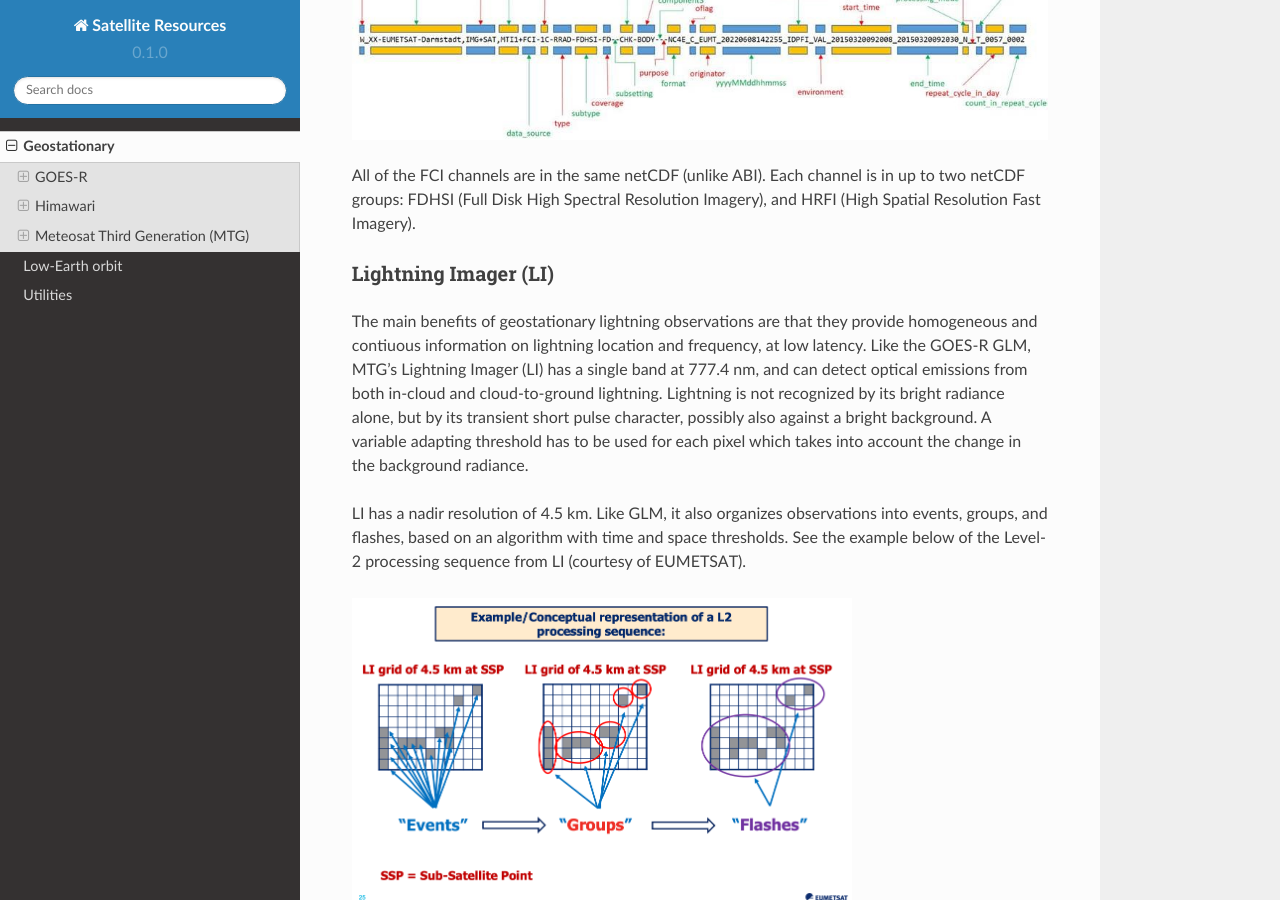
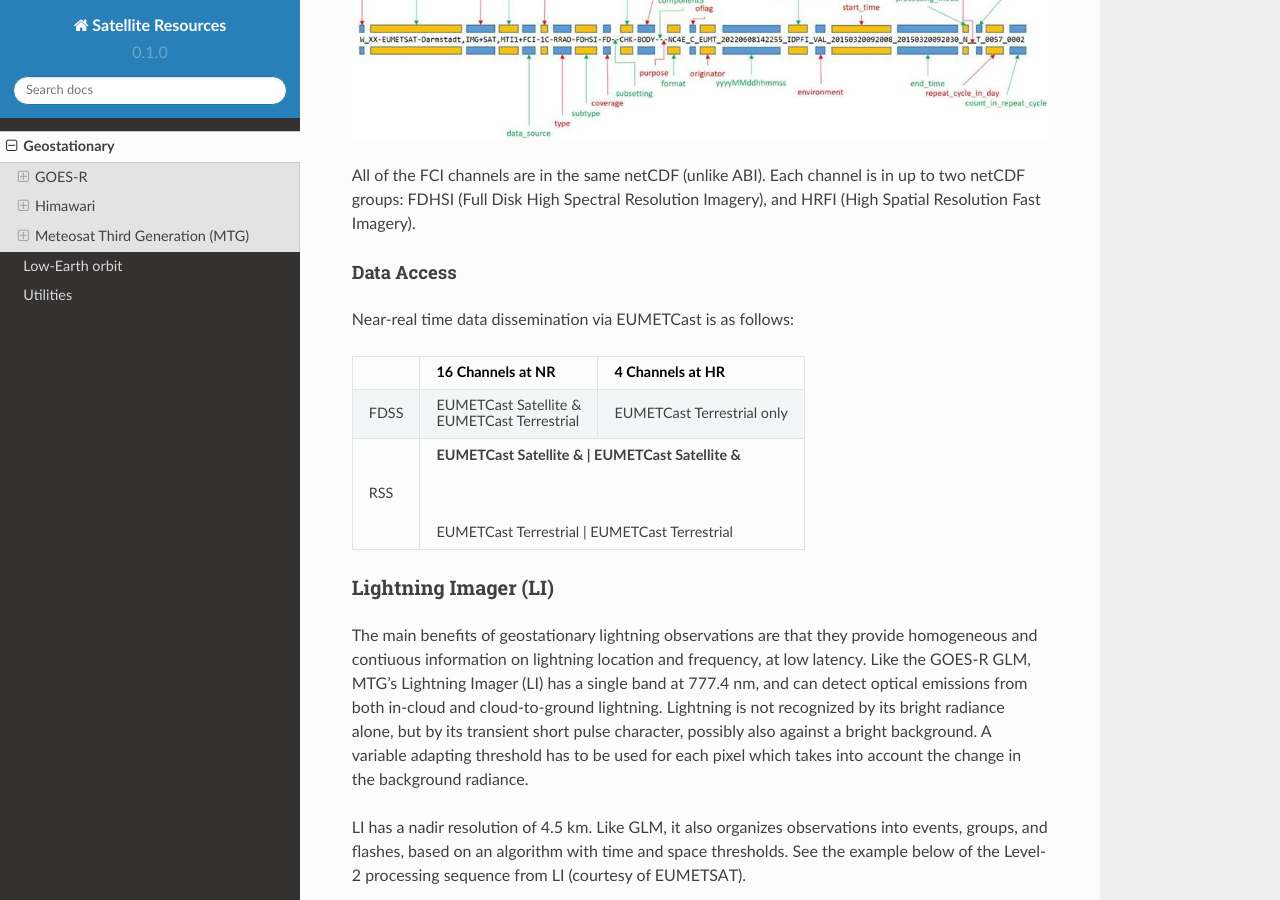
Before and after one commit to jlc248/satellite-resources, a Sphinx documentation site: the page built from docs/source/Geostationary.rst, in a window 1280 px wide and 900 px high, scrolled down 14908 px. Built offline with Sphinx 7.4.7 and the Read the Docs theme 2.0.0, drawn with Linux system fonts in a browser that asks for light colours; pages that are not in the unit, such as notebooks, are missing from menus.

Commit message:
Update Geostationary.rst

```diff
--- a/docs/source/Geostationary.rst
+++ b/docs/source/Geostationary.rst
@@ -440,6 +440,23 @@ The most important parts are the ``start_time`` and ``end_time``. The ``yyyyMMdd
 
 All of the FCI channels are in the same netCDF (unlike ABI). Each channel is in up to two netCDF groups: FDHSI (Full Disk High Spectral Resolution Imagery), and HRFI (High Spatial Resolution Fast Imagery).
 
+Data Access
+,,,,,,,,,,,
+
+Near-real time data dissemination via EUMETCast is as follows:
+
++------+-----------------------+----------------------------+
+|      |  16 Channels at NR    |     4 Channels at HR       |
++======+=======================+============================+
+| FDSS | EUMETCast Satellite & | EUMETCast Terrestrial only |
+|      |                       |                            |
+|      | EUMETCast Terrestrial |                            |
++------+-----------------------+----------------------------+
+| RSS  | EUMETCast Satellite & | EUMETCast Satellite &      |
+|      |                       |                            |
+|      | EUMETCast Terrestrial | EUMETCast Terrestrial      |
++------+---------------------------------+------------------+
+
 Lightning Imager (LI)
 ~~~~~~~~~~~~~~~~~~~~~
 
```
